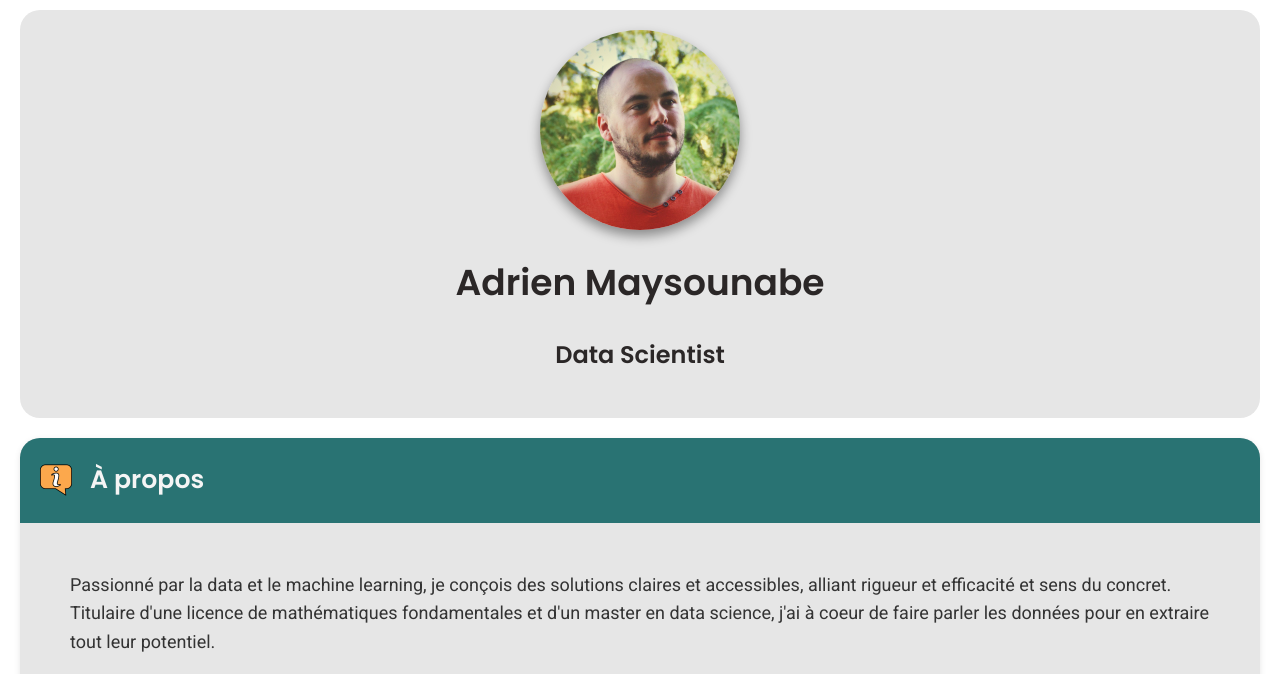
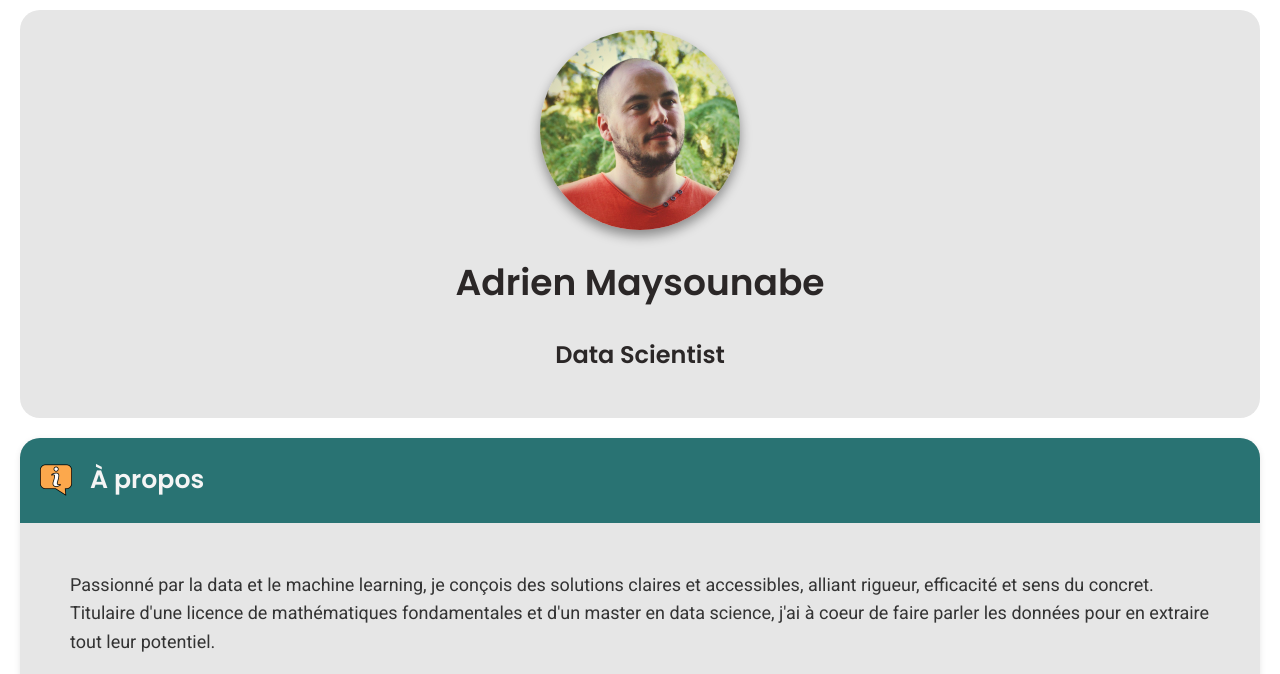
Before and after one commit to amaysounabe/portfolio, a plain HTML site: page index.html in a window 1280 px wide. Shown: the top 674 px of the page. Drawn offline with Linux system fonts and the light colour scheme.

Commit message:
Correction About

```diff
--- a/index.html
+++ b/index.html
@@ -25,7 +25,7 @@
         </div>
         <div class="section-body">
             <p>
-                Passionné par la data et le machine learning, je conçois des solutions claires et accessibles, alliant rigueur et efficacité et sens du concret.
+                Passionné par la data et le machine learning, je conçois des solutions claires et accessibles, alliant rigueur, efficacité et sens du concret.
                 <br>
                 Titulaire d'une licence de mathématiques fondamentales et d'un master en data science, j'ai à coeur de faire parler les données pour en extraire tout leur potentiel.
             </p>
```
